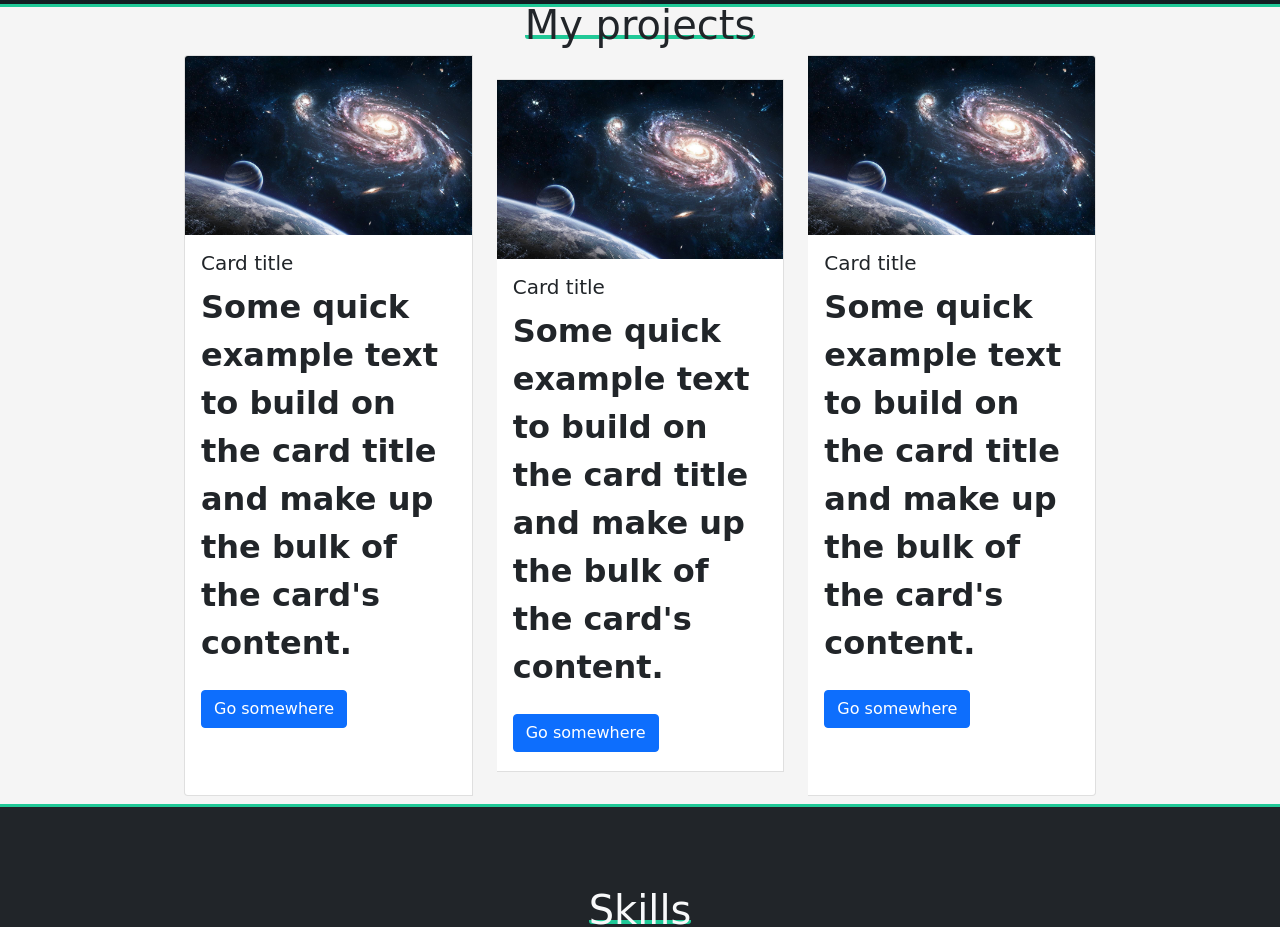
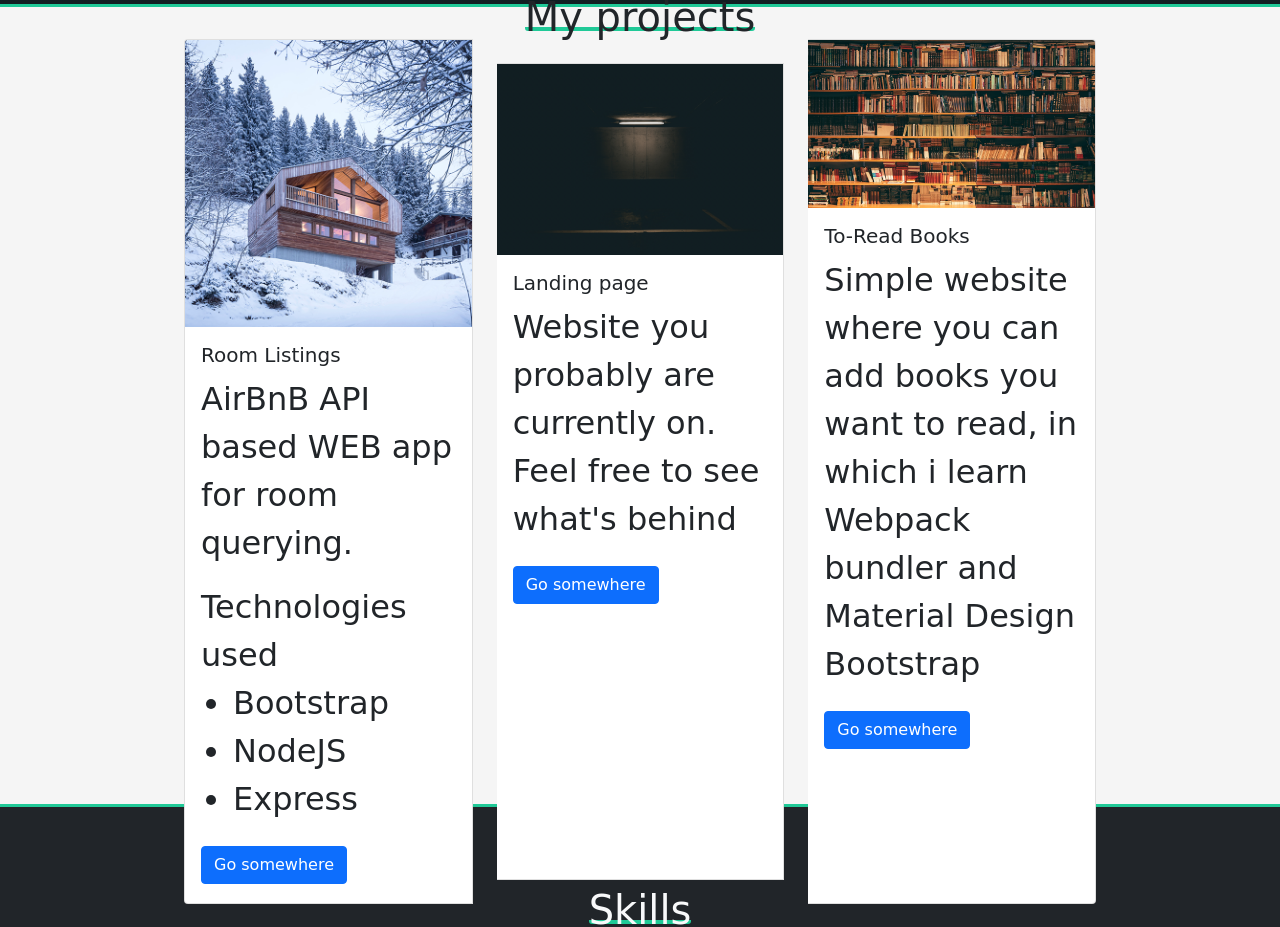
Before and after one commit to MGasowski/mgasowski.github.io, a plain HTML site: page index.html in a window 1280 px wide. Shown: the part 793-1720 px from the top of the page. Drawn offline with nearby package versions, Linux system fonts and the light colour scheme; a web font is replaced by a local one.

Commit message:
Added scroll reveal filled project cards

```diff
--- a/css/style.css
+++ b/css/style.css
@@ -6,7 +6,7 @@ body {
     display: flex;
     flex-direction: column;
     font-family: 'Baloo Tammudu 2', cursive;
-    font-weight: bold;
+    /*font-weight: bold;*/
     font-size:xx-large;
     scroll-behavior: smooth;
 }
@@ -15,6 +15,7 @@ h1 {
     border-bottom: 4px solid #20c997;
     border-radius: 3px;
     line-height: 20px;
+
 }
 
 a {
@@ -88,7 +89,7 @@ a:hover {
 .skill {
     width: 35vw;
     /*border: 1px solid yellow;*/
-    overflow: hidden;
+    /*overflow: hidden*/
 }
 
 .contact-item {
--- a/index.html
+++ b/index.html
@@ -8,56 +8,58 @@
     <link rel="preconnect" href="https://fonts.gstatic.com">
     <link href="https://fonts.googleapis.com/css2?family=Baloo+Tammudu+2:wght@400;700&display=swap" rel="stylesheet">
     <link rel="stylesheet" href="https://cdnjs.cloudflare.com/ajax/libs/font-awesome/4.7.0/css/font-awesome.min.css">
+
 </head>
 <body>
-
 <div id="main" class="division">
     <img class="rounded-circle img-thumbnail avatar" src="img/avatar.jpg">
     <div class="m-2"><h1>Marcin Gąsowski</h1>
         <h2>Junior Developer</h2></div>
 
-    <p>Lorem ipsum dolor sit amet, consectetur adipiscing elit. Duis commodo massa placerat ipsum convallis, ut
-        tincidunt risus molestie. Vestibulum commodo at mi nec lobortis. Suspendisse blandit scelerisque volutpat. Sed
-        id turpis non risus accumsan semper in a nisi. Sed
-    </p>
+<!--    <p>Lorem ipsum dolor sit amet, consectetur adipiscing elit. Duis commodo massa placerat ipsum convallis, ut-->
+<!--        tincidunt risus molestie. Vestibulum commodo at mi nec lobortis. Suspendisse blandit scelerisque volutpat. Sed-->
+<!--        id turpis non risus accumsan semper in a nisi. Sed-->
+<!--    </p>-->
     <div class="scroll-down">
         <p>Scroll down</p>
         <a href="#projects"><img src="img/arrow.svg"></a>
     </div>
 </div>
-
 <div id="projects" class="division">
     <h1>My projects</h1>
     <div class="card-group">
         <div class="card" style="width: 18rem;">
-            <img class="card-img-top" src="img/space.jpg" alt="Card image cap">
+            <img class="card-img-top" src="img/house.jpg" alt="Card image cap">
             <div class="card-body">
-                <h5 class="card-title">Card title</h5>
-                <p class="card-text">Some quick example text to build on the card title and make up the bulk of the
-                    card's content.</p>
+                <h5 class="card-title">Room Listings</h5>
+                <p class="card-text">AirBnB API based WEB app for room querying.</p>
+                Technologies used
+                <ul>
+                    <li>Bootstrap</li>
+                    <li>NodeJS</li>
+                    <li>Express</li>
+                </ul>
+                <a href="#" class="btn btn-primary">Go somewhere</a>
+            </div>
+        </div>
+        <div class="card m-4" style="width: 18rem;">
+            <img class="card-img-top" src="img/main-bg.jpg" alt="Card image cap">
+            <div class="card-body">
+                <h5 class="card-title">Landing page</h5>
+                <p class="card-text">Website you probably are currently on. Feel free to see what's behind</p>
+                <a href="#" class="btn btn-primary">Go somewhere</a>
+            </div>
+        </div>
+        <div class="card " style="width: 18rem;">
+            <img class="card-img-top" src="img/books.jpg" alt="Card image cap">
+            <div class="card-body">
+                <h5 class="card-title">To-Read Books</h5>
+                <p class="card-text">Simple website where you can add books you want to read, in which i learn Webpack bundler and Material Design Bootstrap</p>
                 <a href="#" class="btn btn-primary">Go somewhere</a>
             </div>
         </div>
 
-        <div class="card m-4" style="width: 18rem;">
-            <img class="card-img-top" src="img/space.jpg" alt="Card image cap">
-            <div class="card-body">
-                <h5 class="card-title">Card title</h5>
-                <p class="card-text">Some quick example text to build on the card title and make up the bulk of the
-                    card's content.</p>
-                <a href="#" class="btn btn-primary">Go somewhere</a>
-            </div>
-        </div>
 
-        <div class="card" style="width: 18rem;">
-            <img class="card-img-top" src="img/space.jpg" alt="Card image cap">
-            <div class="card-body">
-                <h5 class="card-title">Card title</h5>
-                <p class="card-text">Some quick example text to build on the card title and make up the bulk of the
-                    card's content.</p>
-                <a href="#" class="btn btn-primary">Go somewhere</a>
-            </div>
-        </div>
     </div>
 
 </div>
@@ -181,5 +183,12 @@
 </div>
 
 <script src="js/bootstrap.js"></script>
+<script src="https://unpkg.com/scrollreveal"></script>
+<script src="js/utils.js"></script>
+<script>
+    ScrollReveal().reveal('div', { reset: true })
+    ScrollReveal().reveal('.scroll-down', { delay: 2000 })
+
+</script>
 </body>
 </html>
```
Also changed, not shown: img/books.jpg (added), img/house.jpg (added).
